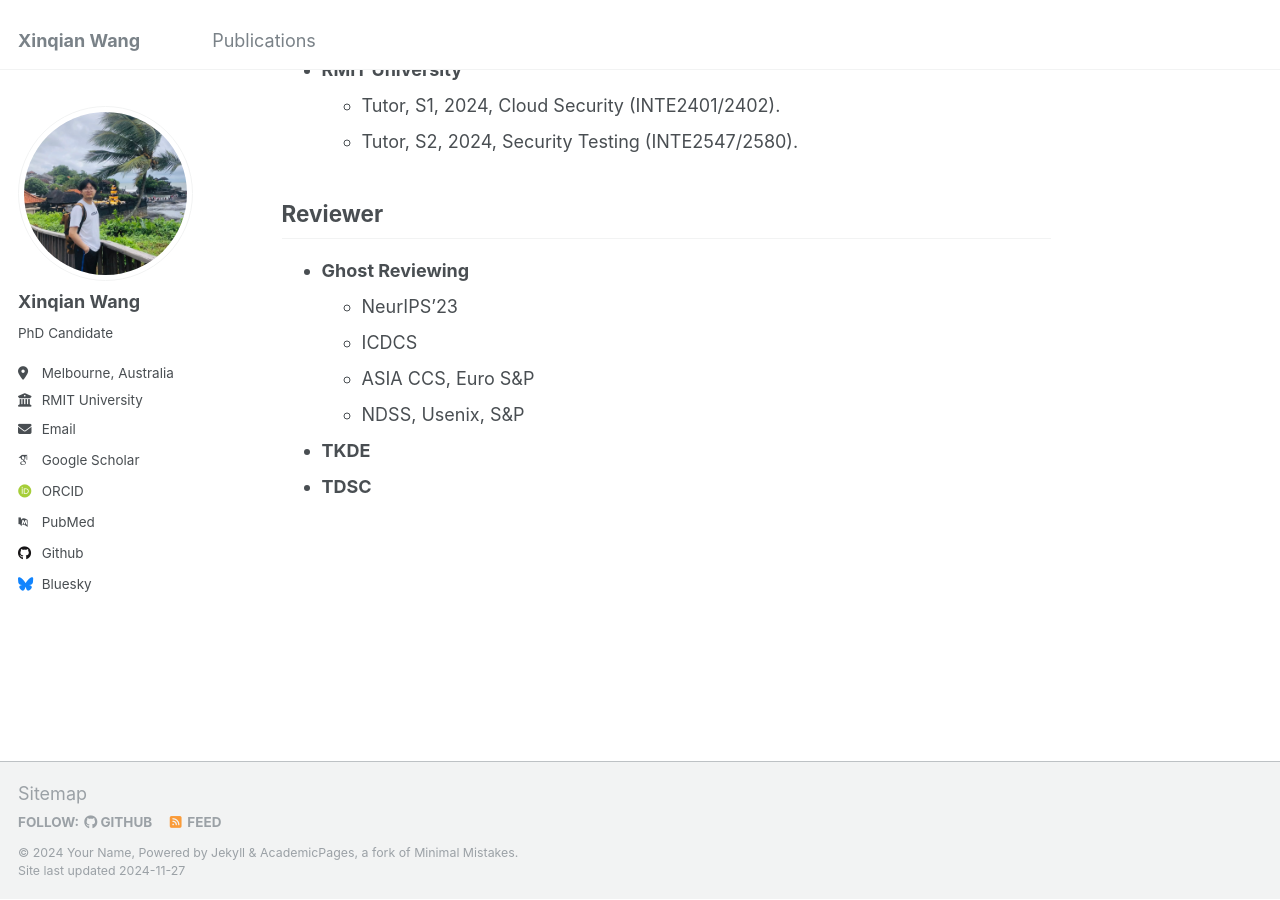
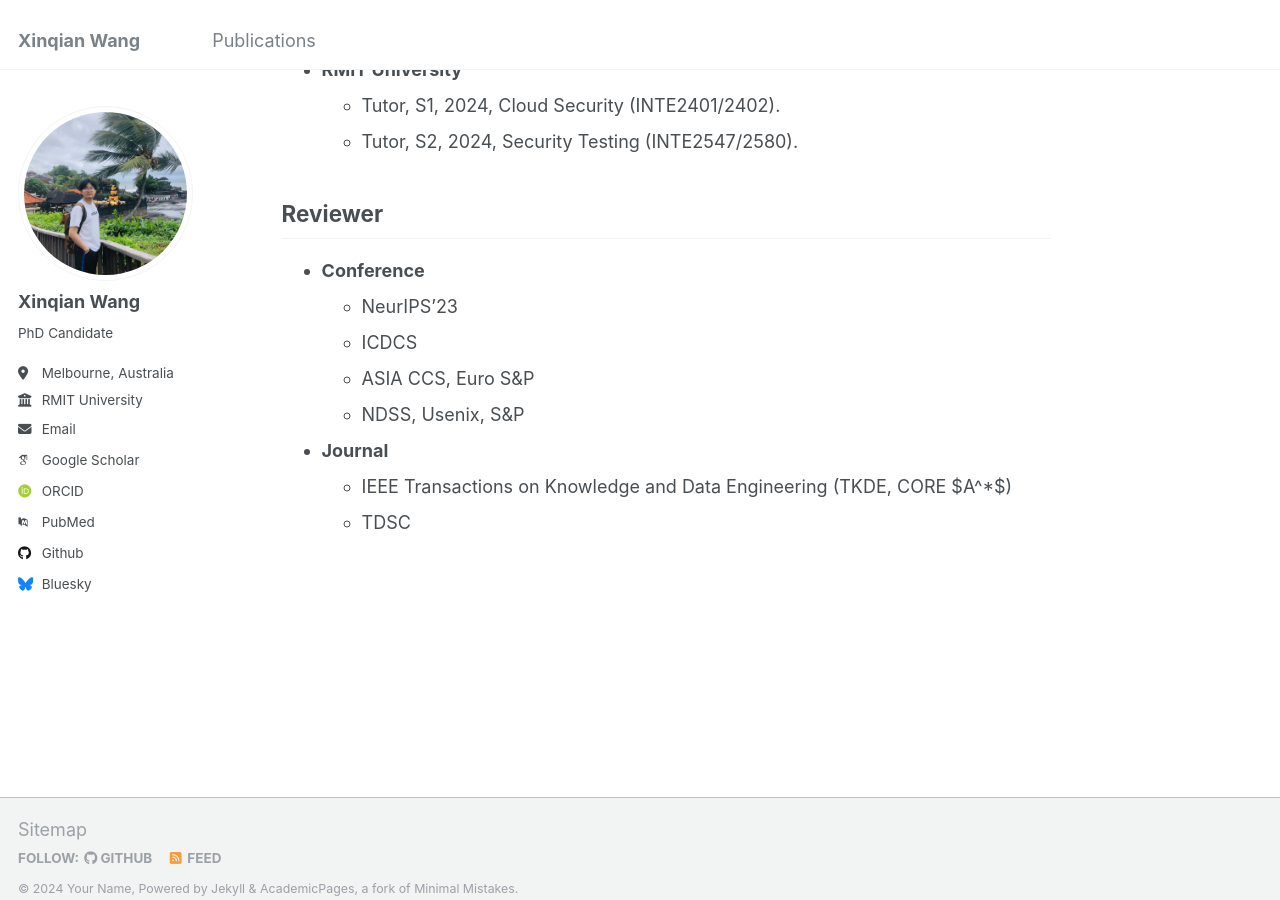
Before and after one commit to Wangxinqian/Academic, a Jekyll site: the page built from _pages/about.md, in a window 1280 px wide and 900 px high, scrolled down 887 px. Built offline with Jekyll 4.4.1, drawn with Linux system fonts in a browser that asks for light colours; some web fonts are replaced.

Commit message:
Update about.md

```diff
--- a/_pages/about.md
+++ b/_pages/about.md
@@ -36,10 +36,11 @@ Teaching
 
 Reviewer
 ------
-- **Ghost Reviewing**
+- **Conference**
   - NeurIPS'23
   - ICDCS
   - ASIA CCS, Euro S&P
   - NDSS, Usenix, S&P
-- **TKDE**
-- **TDSC**
+- **Journal**
+  - IEEE Transactions on Knowledge and Data Engineering (TKDE, CORE $A^*$)
+  - TDSC
```
